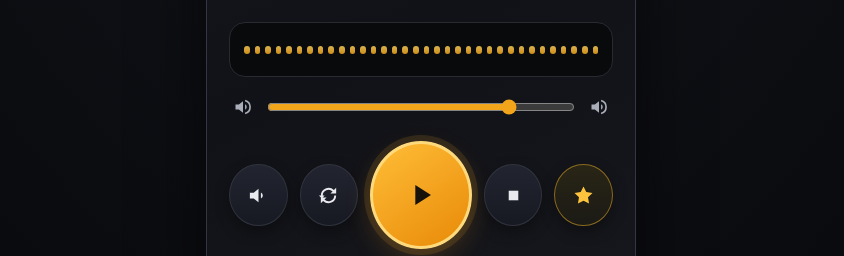
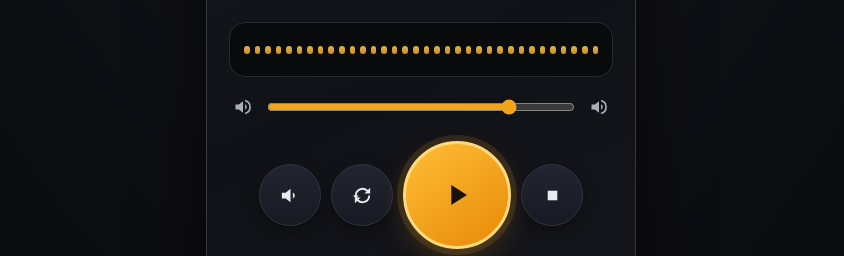
Before and after one commit to olgererazo/LA593, a plain HTML site: page index.html in a window 1280 px wide. Shown: the part 677-933 px from the top of the page, without its empty margins (219-1063 px from the left). Drawn offline with Linux system fonts and the light colour scheme.

Commit message:
Refactor controls styles for better layout
Updated the controls section to allow for wrapping and adjusted the gap and max-width properties.

```diff
--- a/index.html
+++ b/index.html
@@ -36,8 +36,15 @@
   @keyframes bounce { from { height:5px } to { height:28px } }
   .volume-row { display:flex; align-items:center; gap:12px; color:#aaaeb8; margin:14px 4px 24px; }
   .volume-row svg { flex:0 0 20px; }
-  input[type=range] { width:100%; accent-color:var(--gold); cursor:pointer; }
-  .controls { display:flex; align-items:center; justify-content:center; gap:12px; }
+ .controls {
+  display: flex;
+  align-items: center;
+  justify-content: center;
+  flex-wrap: wrap;
+  gap: 10px;
+  max-width: 100%;
+} input[type=range] { width:100%; accent-color:var(--gold); cursor:pointer; }
+   { display:flex; align-items:center; justify-content:center; gap:12px; }
   button { border:1px solid #30333e; color:#e9eaf0; background:linear-gradient(#222530,#171922); width:62px;height:62px; border-radius:50%; cursor:pointer; display:grid;place-items:center; box-shadow:0 6px 15px #0005; transition:transform .12s,filter .12s; }
   button:active { transform:scale(.94) }
   button:hover { filter:brightness(1.18) }
```
